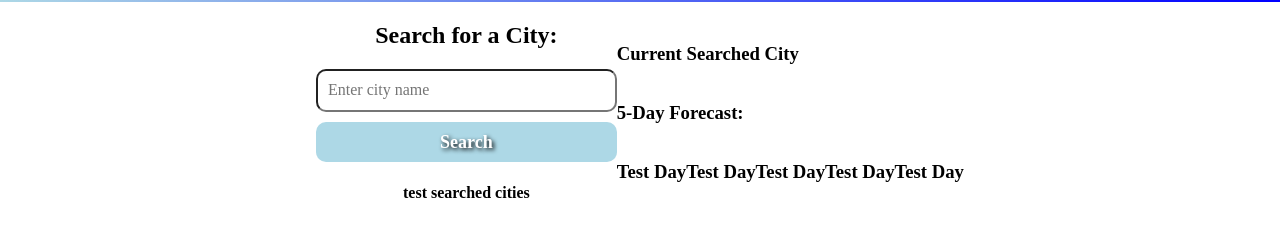
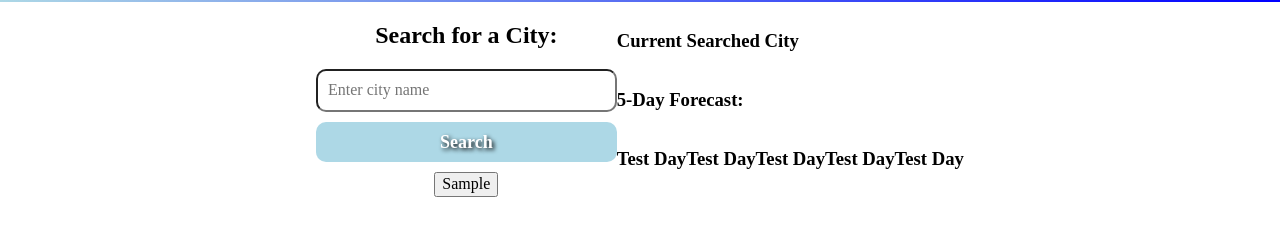
Before and after one commit to SlemJosh/weather-dashboard, a plain HTML site: page index.html in a window 1280 px wide. Both pictures are taken after typing "Sample" into the empty fields and a click on the button "Search". Shown: the part 98-334 px from the top of the page. Drawn offline with nearby package versions, Linux system fonts and the light colour scheme; no server answers.

Commit message:
Added a function to save the cities we searched already and to also give them a button.  Added a container on the index so we can stylize those buttons.

```diff
--- a/assets/css/style.css
+++ b/assets/css/style.css
@@ -1,10 +1,10 @@
 /* Things to apply to the entire body */
-body{
+body {
    /* font-family: 'Skranji', cursive, sans-serif;*/  /* Too hard to read, maybe look for a differnet one, or delete all together */
 }
 
 /* Header Box */
-#header{
+#header {
     display: flex;
     align-items: center;
     text-align: center;
@@ -21,14 +21,14 @@ body{
 }
 
 /*I want my container and boxes to initially be centered and able to flex*/
-#pageContainer{
+#pageContainer {
     display: flex;
     justify-content: center;
     align-items: center;
 }
 
 /* Our search container is going to be in a column to the left of the other two containers*/
-#citySearch{
+#citySearch {
     display: flex;
     flex-direction: column;
     align-items: center;
@@ -37,7 +37,7 @@ body{
 
 }
 /*We want both our search text input field and our button to take up their own lines. So we set the width to 100% and also add box-sizing so that they are consistent with each other.*/
-#searchInput{
+#searchInput {
     width: 100%;
     padding: 10px;
     margin-bottom: 10px;
@@ -45,7 +45,7 @@ body{
     box-sizing: border-box;
 }
 
-#searchBtn{
+#searchBtn {
     width: 100%;
     background-color: lightblue;
     color: white;
@@ -64,12 +64,27 @@ body{
     background-color: blue;
   }
 
+#searchHistorycontainer {
+    display: flex;
+    flex-direction: column;
+    align-items: center;
+    margin-top: 10px;
+
+}
+
+#citiesSearched {
+    display: flex;
+    flex-direction: column;
+    align-items: center;
+}
+
+
 #weatherContainer {
     display: flex;
     flex-direction: column;
 }
 
-#fiveDayforecast{
+#fiveDayforecast {
     display: flex;
     flex-direction: row;
 }
--- a/assets/js/script.js
+++ b/assets/js/script.js
@@ -3,6 +3,7 @@
 
 const API_KEY = "9d5dfbe83494f7a8091376c453d71c32";
 const city = document.getElementById('searchInput').value;
+const searchedCities = [];
 
 
 
@@ -13,6 +14,10 @@ function searchCity() {
     var searchInput = $("#searchInput").val();
     fetchWeatherAPI(searchInput);
     $('#searchInput').val("");
+
+    searchedCities.push(searchInput);
+
+    updateSearchhistory();
 }
 // We want our function to run upon the button being pressed.
 $("#searchBtn").click(searchCity);
@@ -34,3 +39,18 @@ function fetchWeatherAPI(city) {
             console.error("Error:", error);
         });
 }
+
+// We want to keep a list of the cities we searched so users can just click them and see the info again.
+function updateSearchhistory(){
+    const historyContainer = $("#citiesSearched");
+    historyContainer.empty();
+
+    searchedCities.forEach((city) => {
+        const button = $('<button>').text(city);
+        button.click(() => {
+            fetchWeatherAPI(city);
+        });
+        historyContainer.append(button);
+    })
+
+}
--- a/index.html
+++ b/index.html
@@ -39,9 +39,10 @@
                 <button id="searchBtn" type="button">Search</button>
             </section>
 
-            <section> <!-- List of previous searches-->
+            <!-- List of previous searches-->
+            <section>
+                <div id="searchHistorycontainer">
                 <list id="citiesSearched"></list>
-                <h4>test searched cities</h4>
 
             </section>
 
```
